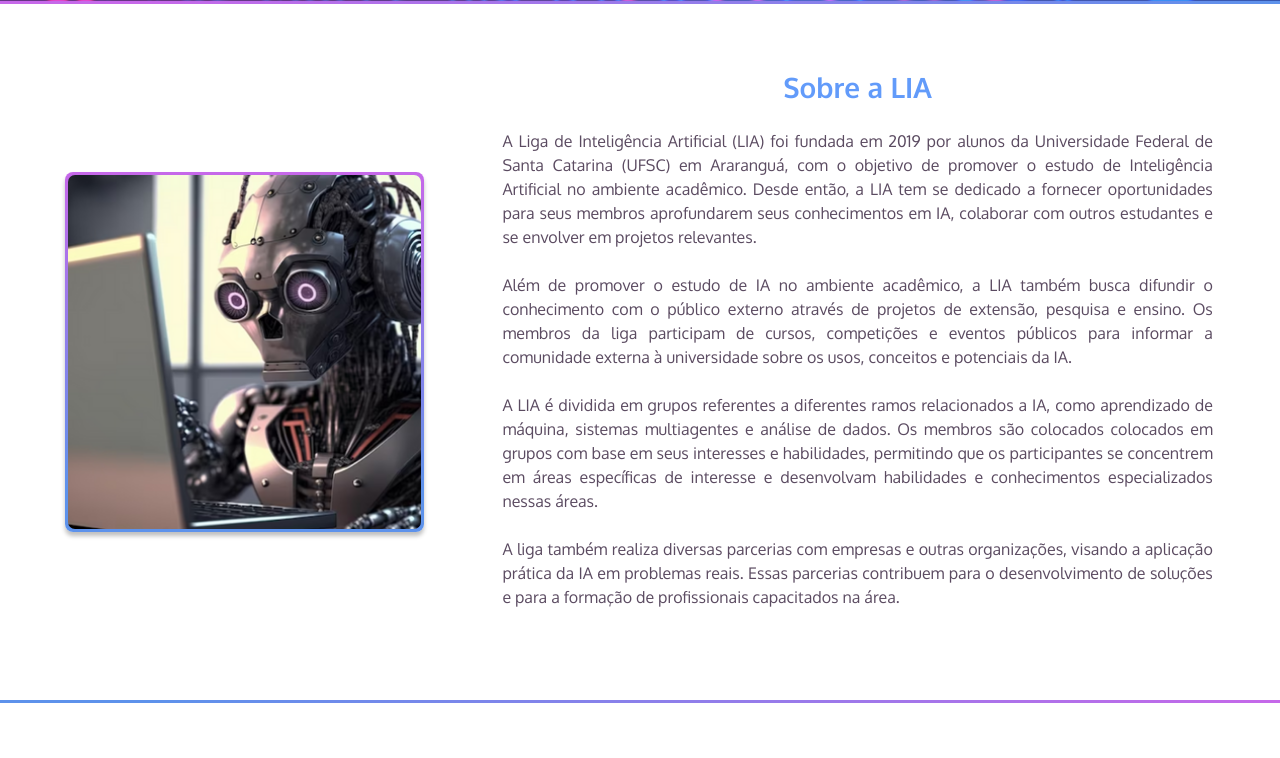
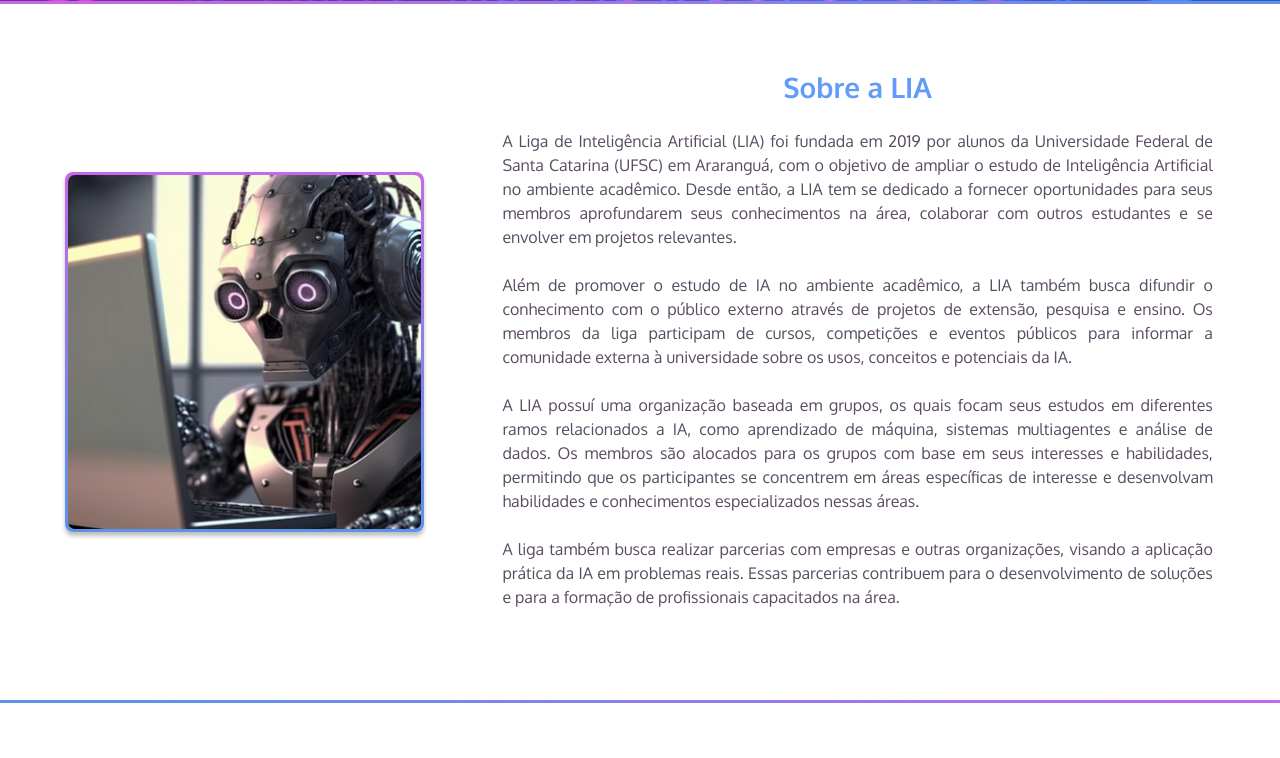
Before and after one commit to Mrmichelerocha/site-lia, a Django app: page /about/ in a window 1280 px wide. Shown: the part 729-1487 px from the top of the page. Run offline with Django 4.2, Linux system fonts and the light colour scheme; some libraries are stand-ins or nearby versions; some web fonts are replaced.

Commit message:
Update aboutintro.html

```diff
--- a/beckend/about/templates/aboutintro.html
+++ b/beckend/about/templates/aboutintro.html
@@ -8,13 +8,13 @@
         <div class="text hidden delay-1">
             <h2>Sobre a LIA</h2>
             <p>
-                A Liga de Inteligência Artificial (LIA) foi fundada em 2019 por alunos da Universidade Federal de Santa Catarina (UFSC) em Araranguá, com o objetivo de promover o estudo de Inteligência Artificial no ambiente acadêmico. Desde então, a LIA tem se dedicado a fornecer oportunidades para seus membros aprofundarem seus conhecimentos em IA, colaborar com outros estudantes e se envolver em projetos relevantes.<br><br>
+                A Liga de Inteligência Artificial (LIA) foi fundada em 2019 por alunos da Universidade Federal de Santa Catarina (UFSC) em Araranguá, com o objetivo de ampliar o estudo de Inteligência Artificial no ambiente acadêmico. Desde então, a LIA tem se dedicado a fornecer oportunidades para seus membros aprofundarem seus conhecimentos na área, colaborar com outros estudantes e se envolver em projetos relevantes.<br><br>
 
                 Além de promover o estudo de IA no ambiente acadêmico, a LIA também busca difundir o conhecimento com o público externo através de projetos de extensão, pesquisa e ensino. Os membros da liga participam de cursos, competições e eventos públicos para informar a comunidade externa à universidade sobre os usos, conceitos e potenciais da IA.<br><br>
 
-                A LIA é dividida em grupos referentes a diferentes ramos relacionados a IA, como aprendizado de máquina, sistemas multiagentes e análise de dados. Os membros são colocados colocados em grupos com base em seus interesses e habilidades, permitindo que os participantes se concentrem em áreas específicas de interesse e desenvolvam habilidades e conhecimentos especializados nessas áreas.<br><br>
+                A LIA possuí uma organização baseada em grupos, os quais focam seus estudos em diferentes ramos relacionados a IA, como aprendizado de máquina, sistemas multiagentes e análise de dados. Os membros são alocados para os grupos com base em seus interesses e habilidades, permitindo que os participantes se concentrem em áreas específicas de interesse e desenvolvam habilidades e conhecimentos especializados nessas áreas.<br><br>
 
-                A liga também realiza diversas parcerias com empresas e outras organizações, visando a aplicação prática da IA em problemas reais. Essas parcerias contribuem para o desenvolvimento de soluções e para a formação de profissionais capacitados na área.<br>
+                A liga também busca realizar parcerias com empresas e outras organizações, visando a aplicação prática da IA em problemas reais. Essas parcerias contribuem para o desenvolvimento de soluções e para a formação de profissionais capacitados na área.<br>
             </p>
         </div>
     </div>
```
